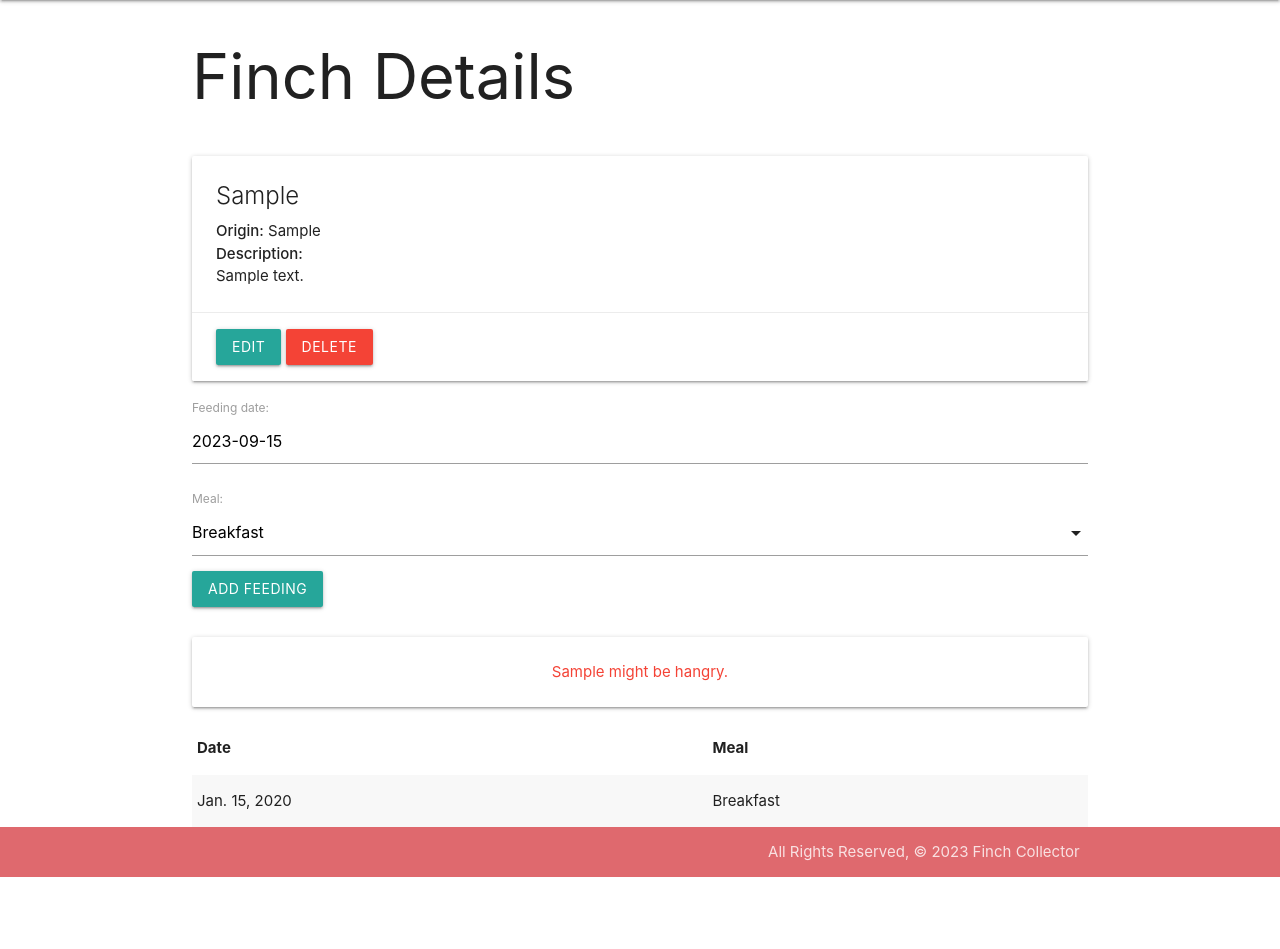
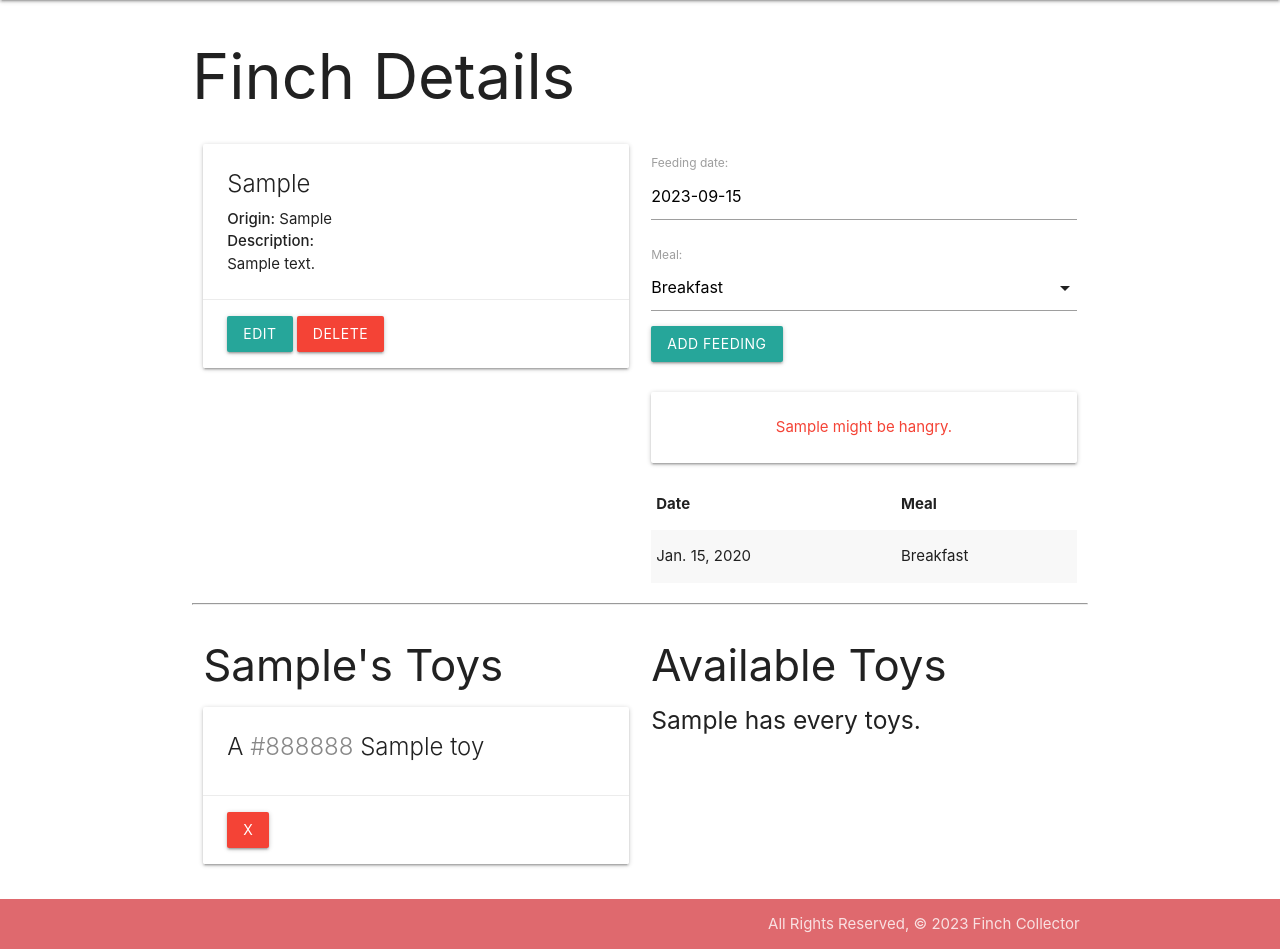
Before and after one commit to jadewang425/finchcollector, a Django app: page /finches/1/ in a window 1280 px wide. Shown: the part 64-1013 px from the top of the page. Before the commit the page ends 941 px from the top, so only its background shows below. Run offline with Django 4.2, Linux system fonts and the light colour scheme; tables that the repository leaves empty hold one stand-in row (values such as "Sample post").

Commit message:
add toys on finch_detail with btns to associate and unassociate toy

```diff
--- a/main_app/templates/finches/detail.html
+++ b/main_app/templates/finches/detail.html
@@ -2,7 +2,7 @@
 
 {% block content %}
     <h1>Finch Details</h1>
-        <div class="row"></div>
+    <div class="row">
         <div class="col s6">
             <div class="card">
                 <div class="card-content">
@@ -46,6 +46,53 @@
             </table>
         </div>
     </div>
+    <hr>
+    <div class="row">
+        <div class="col s6">
+            <h3>{{ finch.breed }}'s Toys</h3>
+            {% if finch.toys.count %}
+                {% for toy in finch.toys.all %}
+                    <div class="card">
+                        <div class="card-content">
+                            <span class="card-title">
+                                A <span style="color: {{ toy.color }}">{{ toy.color }}</span> {{ toy.name }}
+                            </span>
+                        </div>
+                        <div class="card-action">
+                            <form action="{% url 'unassoc_toy' finch.id toy.id %}" method="POST">
+                                {% csrf_token %}
+                                <button type="submit" class="btn red">x</button>
+                            </form>
+                        </div>
+                    </div>
+                {% endfor %}
+            {% else %}
+                    <h5 class="red-text">Get {{ finch.breed }} some toys!</h5>
+            {% endif %}
+        </div>
+        <div class="col s6">
+            <h3>Available Toys</h3>
+            {% if toys.count %}
+                {% for toy in toys.all %}
+                    <div class="card">
+                        <div class="card-content">
+                            <span class="card-title">
+                                A <span style="color: {{ toy.color }}">{{ toy.color }}</span> {{ toy.name }}
+                            </span>
+                        </div>
+                        <div class="card-action">
+                            <form action="{% url 'assoc_toy' finch.id toy.id %}" method="POST">
+                                {% csrf_token %}
+                                <button type="submit" class="btn">+</button>
+                            </form>
+                        </div>
+                    </div>
+                {% endfor %}
+            {% else %}
+                <h5>{{ finch.breed }} has every toys.</h5>
+            {% endif %}
+        </div>
+    </div>
     <script>
         const dateEl = document.getElementById('id_date');
         // M is Materialize's global variable
--- a/main_app/urls.py
+++ b/main_app/urls.py
@@ -22,6 +22,8 @@ urlpatterns = [
     # delete
     path('toys/<int:toy_id>/delete', views.ToyDelete.as_view(), name='toys_delete'),
 
-
-
+    # associate a toy with the cat on the cat detail page
+    path('finches/<int:finch_id>/assoc_toy/<int:toy_id>/', views.assoc_toy, name='assoc_toy'),
+    # unassociate a toy on the cat detail page
+    path('finches/<int:finch_id>/unassoc_toy/<int:toy_id>/', views.unassoc_toy, name='unassoc_toy'),
 ]
--- a/main_app/views.py
+++ b/main_app/views.py
@@ -27,8 +27,12 @@ def finches_index(request):
 
 def finches_detail(request, finch_id):
     finch = Finch.objects.get(id=finch_id)
+    # create a list of toys this finch does have
+    id_list = finch.toys.all().values_list('id')
+    # query for toys this finch doesn't have
+    toys_doesnt_have = Toy.objects.exclude(id__in=id_list)
     feeding_form = FeedingForm()
-    return render(request, 'finches/detail.html', {'finch': finch, 'feeding_form': feeding_form})
+    return render(request, 'finches/detail.html', {'finch': finch, 'feeding_form': feeding_form, 'toys': toys_doesnt_have})
 
 class FinchCreate(CreateView):
     model = Finch
@@ -70,3 +74,11 @@ class ToyUpdate(UpdateView):
 class ToyDelete(DeleteView):
     model = Toy
     success_url = '/toys'
+
+def assoc_toy(request, finch_id, toy_id):
+    Finch.objects.get(id=finch_id).toys.add(toy_id)
+    return redirect('detail', finch_id=finch_id)
+
+def unassoc_toy(request, finch_id, toy_id):
+    Finch.objects.get(id=finch_id).toys.remove(toy_id)
+    return redirect('detail', finch_id=finch_id)
```
Lines whose indentation alone changed are shown as unchanged.
